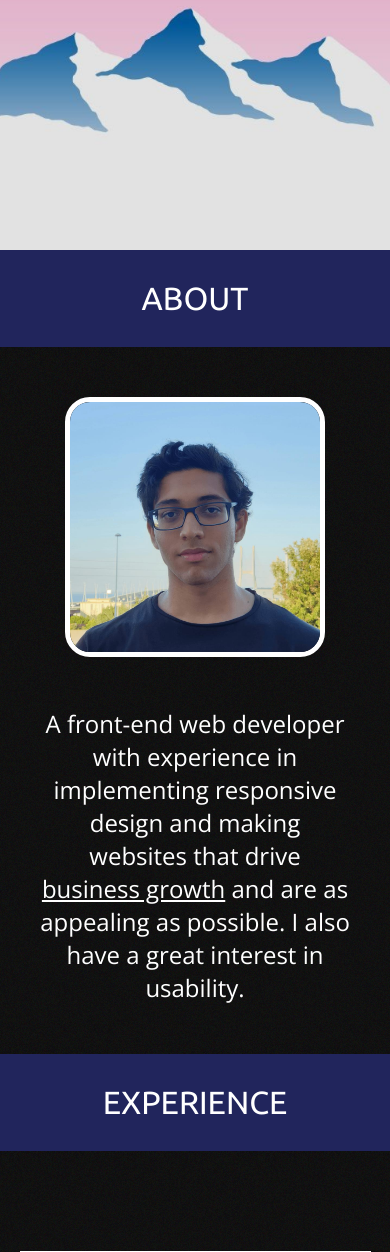
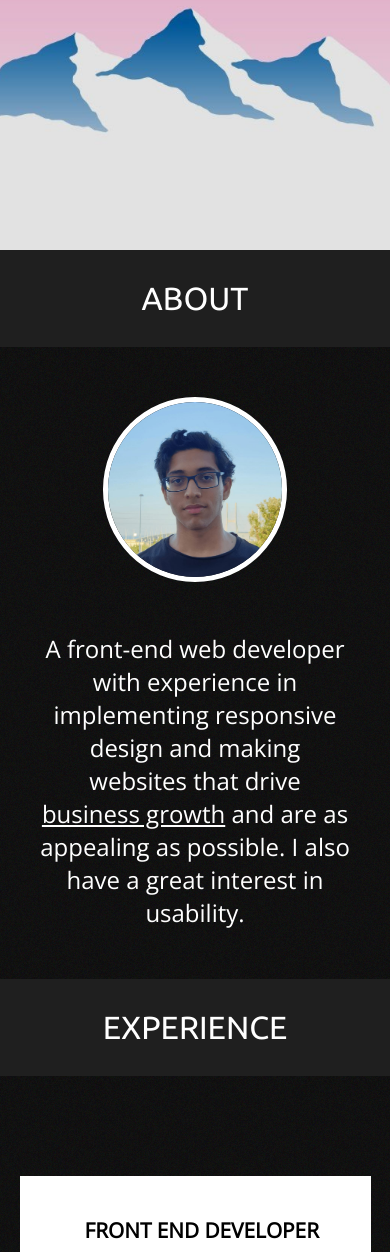
Before and after one commit to zidanefst/zidanefst.com, a PHP site: page / in a window 390 px wide. Shown: the part 594-1846 px from the top of the page. Run offline with PHP 8.4, Linux system fonts and the light colour scheme; style sheets or scripts are compiled from the project's sources; some libraries are stand-ins or nearby versions.

Commit message:
changed h2 bg-color, facepic border-radius, contact social width and  menuham transitions

```diff
--- a/scss/main.scss
+++ b/scss/main.scss
@@ -16,7 +16,7 @@ body{
 h2{
     font-family: 'Ubuntu', sans-serif;
     font-weight: 400;
-    background-color: #21255c;
+    background-color: /* #21255c */ #1f1f1f;
     color: white;
     padding: 30px;
     font-size: 3em;
@@ -234,7 +234,7 @@ a{
 
         img{
             border: 5px solid #fff;
-            border-radius: 25px;
+            border-radius: 50%;
             margin: 50px auto;
             height: 250px;
         }
@@ -464,7 +464,7 @@ a{
 #contact{
 
     #social{
-        width: 300px;
+        width: 250px;
         margin: 50px auto 100px auto;
 
         .socialmedia{
--- a/scss/responsive.scss
+++ b/scss/responsive.scss
@@ -9,6 +9,16 @@
 
     #navbar{
         background-color: rgba(255,255,255,0.9);
+
+        .menuitem a{
+            border-bottom: solid 0px #fff;
+            transition: 100ms linear;
+
+            &:hover{
+            font-size: 1.6em;
+            border-width: 2px;
+            }
+        }
     }
 
     #menu{
@@ -52,16 +62,13 @@
     #about{
 
         .grid{
-            display: grid;
             grid-template-columns: 1fr;
             width: auto;
             margin: 0 auto;
 
             img{
                 border: 5px solid #fff;
-                border-radius: 25px;
-                margin: 50px auto;
-                height: 250px;
+                height: 175px;
             }
         }
 
```
